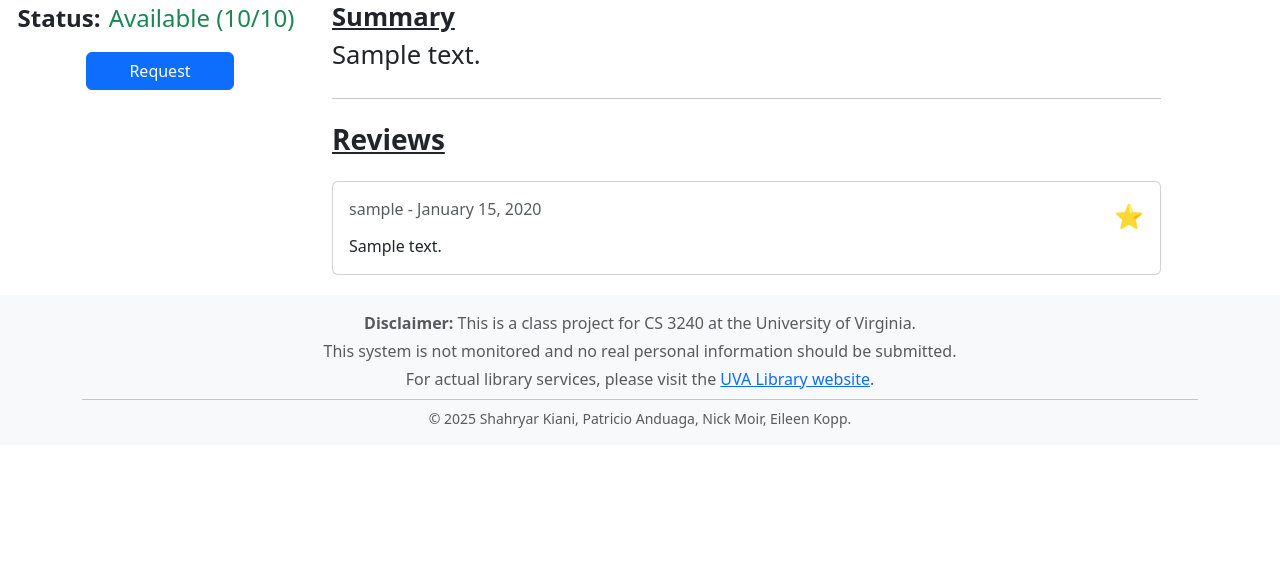
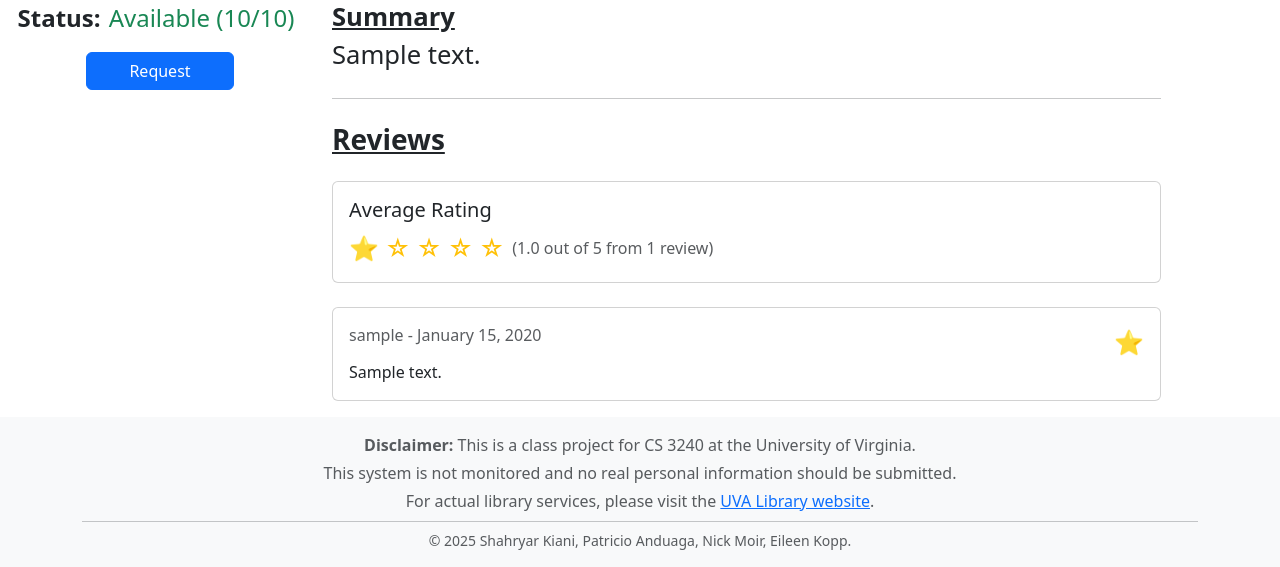
Before and after one commit to eileenkopp/online-library, a Django app: page /lending/book/1/ in a window 1280 px wide. Shown: the part 355-922 px from the top of the page. Before the commit the page ends 783 px from the top, so only its background shows below. Run offline with Django 5.2, Linux system fonts and the light colour scheme; tables that the repository leaves empty hold one stand-in row (values such as "Sample post"); grey boxes marked "Sample" are stand-in pictures; some libraries are stand-ins or nearby versions.

Commit message:
display average rating

```diff
--- a/lending/templates/lending/book_detail.html
+++ b/lending/templates/lending/book_detail.html
@@ -102,6 +102,27 @@
             <div class="mt-4">
                 <h3 class="fw-bold text-decoration-underline mb-4">Reviews</h3>
 
+                <!-- Average Rating Display -->
+                {% if reviews %}
+                <div class="card mb-4">
+                    <div class="card-body">
+                        <h5 class="card-title">Average Rating</h5>
+                        <div class="d-flex align-items-center">
+                            <div class="rating-stars me-2">
+                                {% for i in "12345"|make_list %}
+                                    {% if forloop.counter <= average_rating %}
+                                        ⭐
+                                    {% else %}
+                                        ☆
+                                    {% endif %}
+                                {% endfor %}
+                            </div>
+                            <span class="text-muted">({{ average_rating|floatformat:1 }} out of 5 from {{ reviews|length }} review{{ reviews|length|pluralize }})</span>
+                        </div>
+                    </div>
+                </div>
+                {% endif %}
+
                 {% if user.is_authenticated and not user_review %}
                 <div class="card mb-4">
                     <div class="card-body">
--- a/lending/views.py
+++ b/lending/views.py
@@ -89,7 +89,16 @@ class BookDetailView(DetailView):
 
     def get_context_data(self, **kwargs):
         context = super().get_context_data(**kwargs)
-        context['reviews'] = self.object.reviews.all().order_by('-created_at')
+        reviews = self.object.reviews.all().order_by('-created_at')
+        context['reviews'] = reviews
+
+        # Calculate average rating
+        if reviews:
+            total_rating = sum(review.rating for review in reviews)
+            context['average_rating'] = total_rating / len(reviews)
+        else:
+            context['average_rating'] = 0
+
         if self.request.user.is_authenticated:
             context['review_form'] = ReviewForm()
             context['user_review'] = self.object.reviews.filter(user=self.request.user).first()
```
